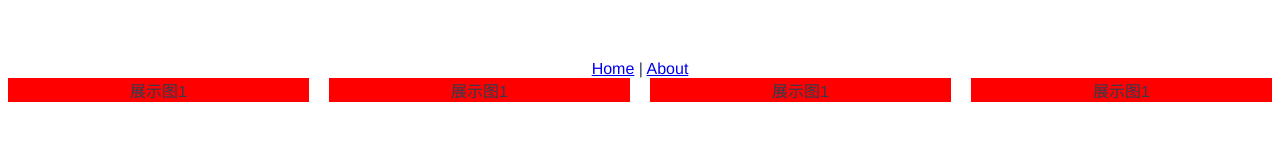
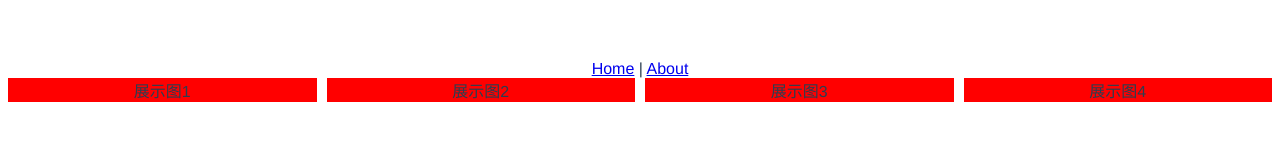
Before and after one commit to xiaxiaoxiaoya/VStest, a Vue app: page / in a window 1280 px wide. Shown: the top 168 px of the page. Built offline with nearby package versions, Linux system fonts and the light colour scheme.

Commit message:
修改了首页

```diff
--- a/src/pages/Home.vue
+++ b/src/pages/Home.vue
@@ -1,11 +1,11 @@
 <template>
   <div>
-    <el-row :gutter="20">
+    <el-row :gutter="10">
       <!-- <div><el-button type="danger">危险按钮</el-button></div> -->
       <el-col :span="6"><div class="content">展示图1</div></el-col>
-      <el-col :span="6"><div class="content">展示图1</div></el-col>
-      <el-col :span="6"><div class="content">展示图1</div></el-col>
-      <el-col :span="6"><div class="content">展示图1</div></el-col>
+      <el-col :span="6"><div class="content">展示图2</div></el-col>
+      <el-col :span="6"><div class="content">展示图3</div></el-col>
+      <el-col :span="6"><div class="content">展示图4</div></el-col>
     </el-row>
   </div>
 </template>
```
